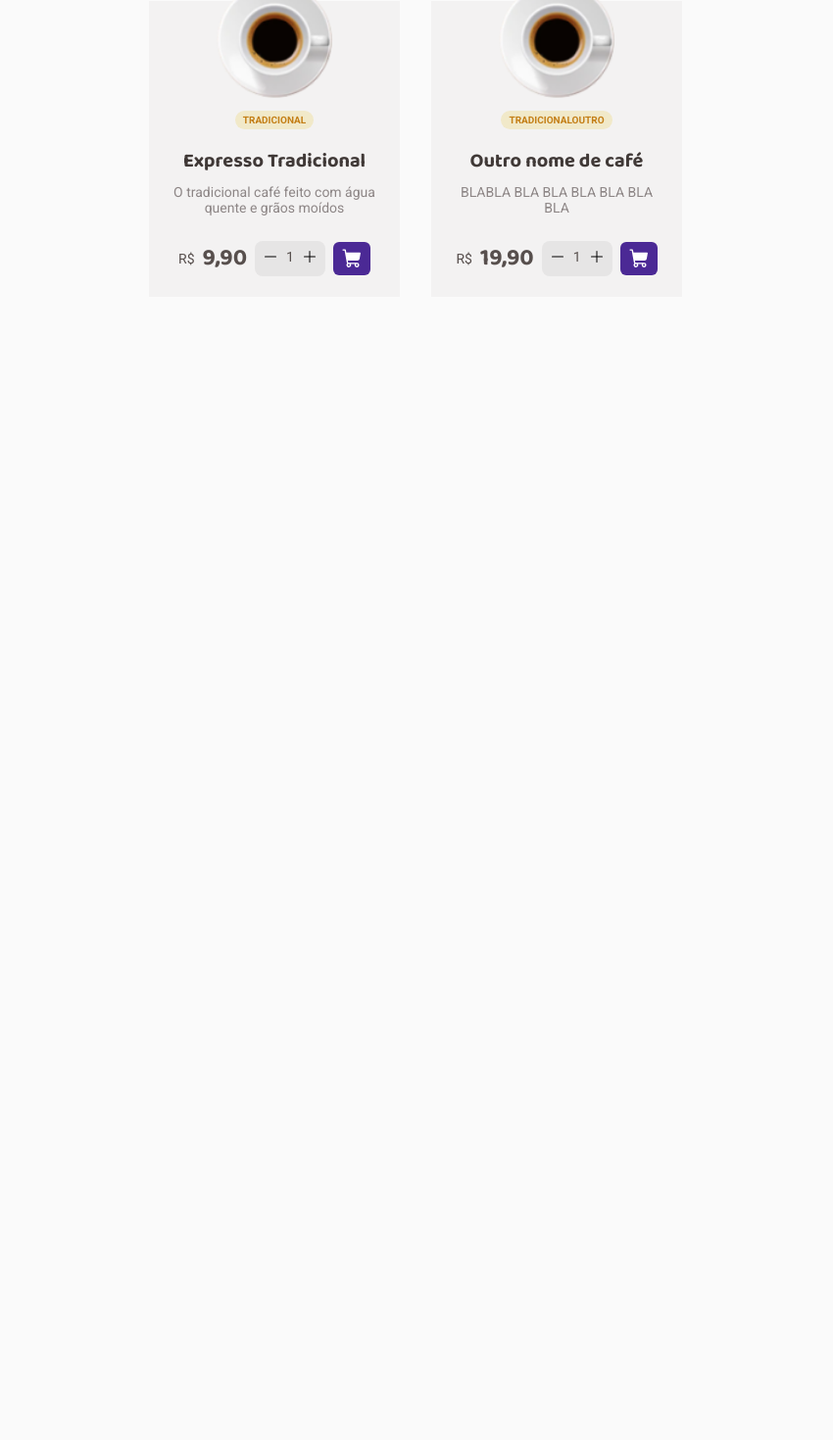
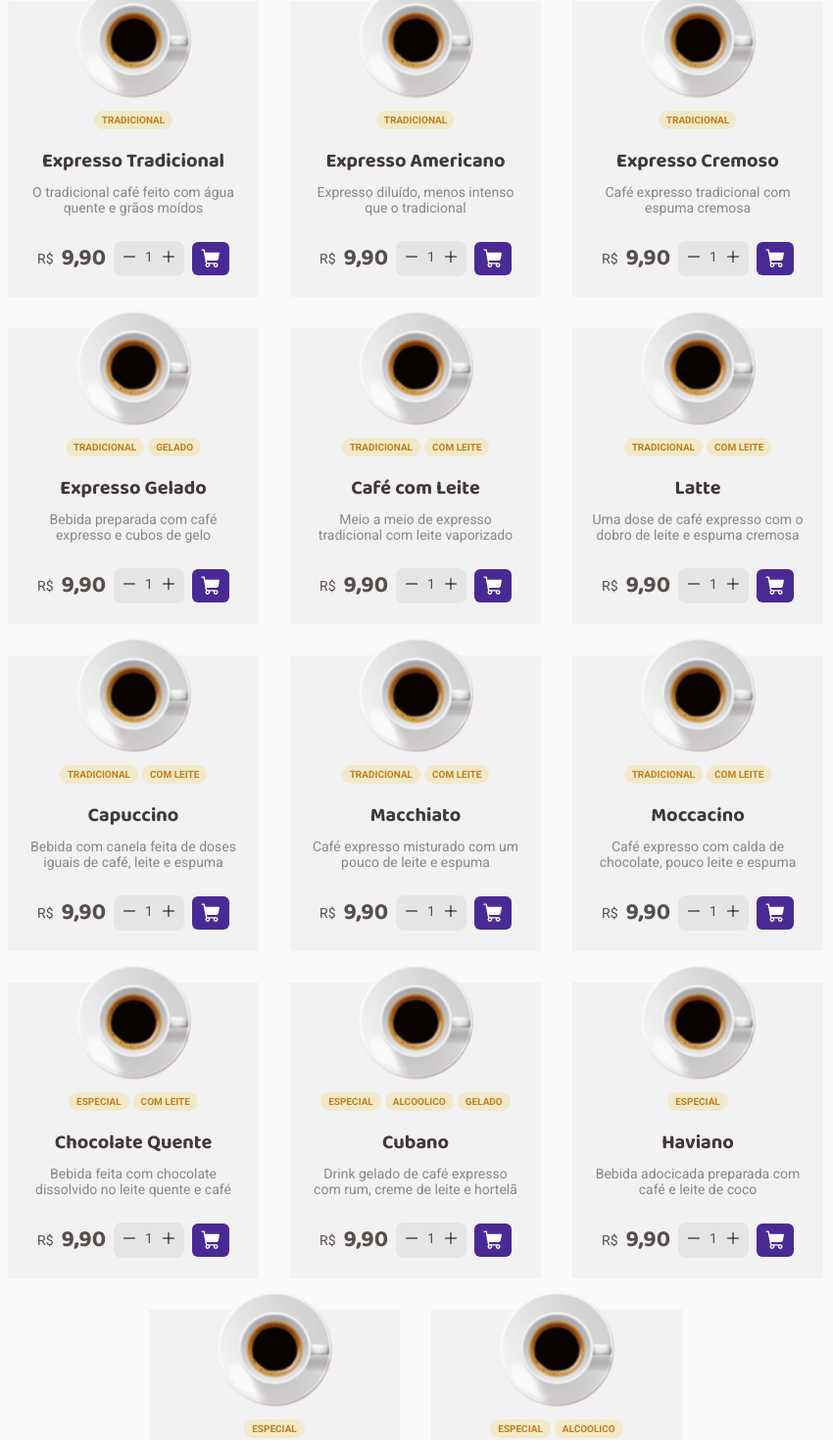
Before and after one commit to caiolemedev/Rocketseat_Desafios_CoffeDelivery, a React (Vite) app in the folder CoffeeDelivery/: page / in a window 1280 px wide. Shown: the part 827-2297 px from the top of the page at 98% size, without its empty margins (200-1050 px from the left). Before the commit the page ends 1210 px from the top, so only its background shows below. Built offline with nearby package versions, Linux system fonts and the light colour scheme.

Commit message:
add all coffee types and fix type map
add all coffee types and fix type map

```diff
--- a/CoffeeDelivery/src/pages/Home/components/CoffeeCard/coffeetypes.ts
+++ b/CoffeeDelivery/src/pages/Home/components/CoffeeCard/coffeetypes.ts
@@ -13,10 +13,82 @@
   CoffeeDescription: 'O tradicional café feito com água quente e grãos moídos',
   CoffeePrice: '9,90',
 },{
-  CoffeeName: 'Outro nome de café',
-  CoffeeImg: '../../../../assets/expresso.png',
-  CoffeeType: ['TRADICIONAL','OUTRO'],
-  CoffeeDescription: 'BLABLA BLA BLA BLA BLA BLA BLA',
-  CoffeePrice: '19,90',
+  CoffeeName: 'Expresso Americano',
+  CoffeeImg: '',
+  CoffeeType: ['TRADICIONAL'],
+  CoffeeDescription: 'Expresso diluído, menos intenso que o tradicional',
+  CoffeePrice: '9,90',
+},{
+  CoffeeName: 'Expresso Cremoso',
+  CoffeeImg: '',
+  CoffeeType: ['TRADICIONAL'],
+  CoffeeDescription: 'Café expresso tradicional com espuma cremosa',
+  CoffeePrice: '9,90',
+},{
+  CoffeeName: 'Expresso Gelado',
+  CoffeeImg: '',
+  CoffeeType: ['TRADICIONAL','GELADO'],
+  CoffeeDescription: 'Bebida preparada com café expresso e cubos de gelo',
+  CoffeePrice: '9,90',
+},{
+  CoffeeName: 'Café com Leite',
+  CoffeeImg: '',
+  CoffeeType: ['TRADICIONAL','COM LEITE'],
+  CoffeeDescription: 'Meio a meio de expresso tradicional com leite vaporizado',
+  CoffeePrice: '9,90',
+},{
+  CoffeeName: 'Latte',
+  CoffeeImg: '',
+  CoffeeType: ['TRADICIONAL','COM LEITE'],
+  CoffeeDescription: 'Uma dose de café expresso com o dobro de leite e espuma cremosa',
+  CoffeePrice: '9,90',
+},{
+  CoffeeName: 'Capuccino',
+  CoffeeImg: '',
+  CoffeeType: ['TRADICIONAL','COM LEITE'],
+  CoffeeDescription: 'Bebida com canela feita de doses iguais de café, leite e espuma',
+  CoffeePrice: '9,90',
+},{
+  CoffeeName: 'Macchiato',
+  CoffeeImg: '',
+  CoffeeType: ['TRADICIONAL','COM LEITE'],
+  CoffeeDescription: 'Café expresso misturado com um pouco de leite e espuma',
+  CoffeePrice: '9,90',
+},{
+  CoffeeName: 'Moccacino',
+  CoffeeImg: '',
+  CoffeeType: ['TRADICIONAL','COM LEITE'],
+  CoffeeDescription: 'Café expresso com calda de chocolate, pouco leite e espuma',
+  CoffeePrice: '9,90',
+},{
+  CoffeeName: 'Chocolate Quente',
+  CoffeeImg: '',
+  CoffeeType: ['ESPECIAL','COM LEITE'],
+  CoffeeDescription: 'Bebida feita com chocolate dissolvido no leite quente e café',
+  CoffeePrice: '9,90',
+},{
+  CoffeeName: 'Cubano',
+  CoffeeImg: '',
+  CoffeeType: ['ESPECIAL','ALCOOLICO', 'GELADO'],
+  CoffeeDescription: 'Drink gelado de café expresso com rum, creme de leite e hortelã',
+  CoffeePrice: '9,90',
+},{
+  CoffeeName: 'Haviano',
+  CoffeeImg: '',
+  CoffeeType: ['ESPECIAL'],
+  CoffeeDescription: 'Bebida adocicada preparada com café e leite de coco',
+  CoffeePrice: '9,90',
+},{
+  CoffeeName: 'Árabe',
+  CoffeeImg: '',
+  CoffeeType: ['ESPECIAL'],
+  CoffeeDescription: 'Bebida preparada com grãos de café árabe e especiarias',
+  CoffeePrice: '9,90',
+},{
+  CoffeeName: 'Irlandês',
+  CoffeeImg: '',
+  CoffeeType: ['ESPECIAL','ALCOOLICO'],
+  CoffeeDescription: 'Bebida a base de café, uísque irlandês, açúcar e chantily',
+  CoffeePrice: '9,90',
 }
 ]
--- a/CoffeeDelivery/src/pages/Home/components/CoffeeCard/index.tsx
+++ b/CoffeeDelivery/src/pages/Home/components/CoffeeCard/index.tsx
@@ -3,7 +3,7 @@
 
 import { CoffeeButtonContainer, CoffeeCart, CoffeeContainer, CoffeePlusMinus, CoffeeTypeContainer } from './styles'
 import { useState } from 'react'
-import { CoffeeInfo, coffeeTypes } from './coffeetypes'
+import { CoffeeInfo } from './coffeetypes'
 
 export function CoffeeCard({CoffeeName, CoffeeDescription, CoffeeType, CoffeePrice}: CoffeeInfo) {
   const [coffeeQtyScreen, setCoffeeQtyScreen] = useState<number>(1)
@@ -24,17 +24,14 @@
     }
   }
 
-
-  function getCoffee(coffeeType: string) {
-    if (coffeeType == 'expresso') return coffeeTypes[1]
-  }
-
   return (
     <CoffeeContainer>
       <img src={expresso} alt="expresso" />
 
       <CoffeeTypeContainer>
-        <span className='CoffeeType'>{CoffeeType}</span>
+        {CoffeeType.map((type) => {return (
+          <span className='CoffeeType'>{type}</span>
+        )})}
       </CoffeeTypeContainer>
 
       <p className='CoffeeName'>{CoffeeName}</p>
```
